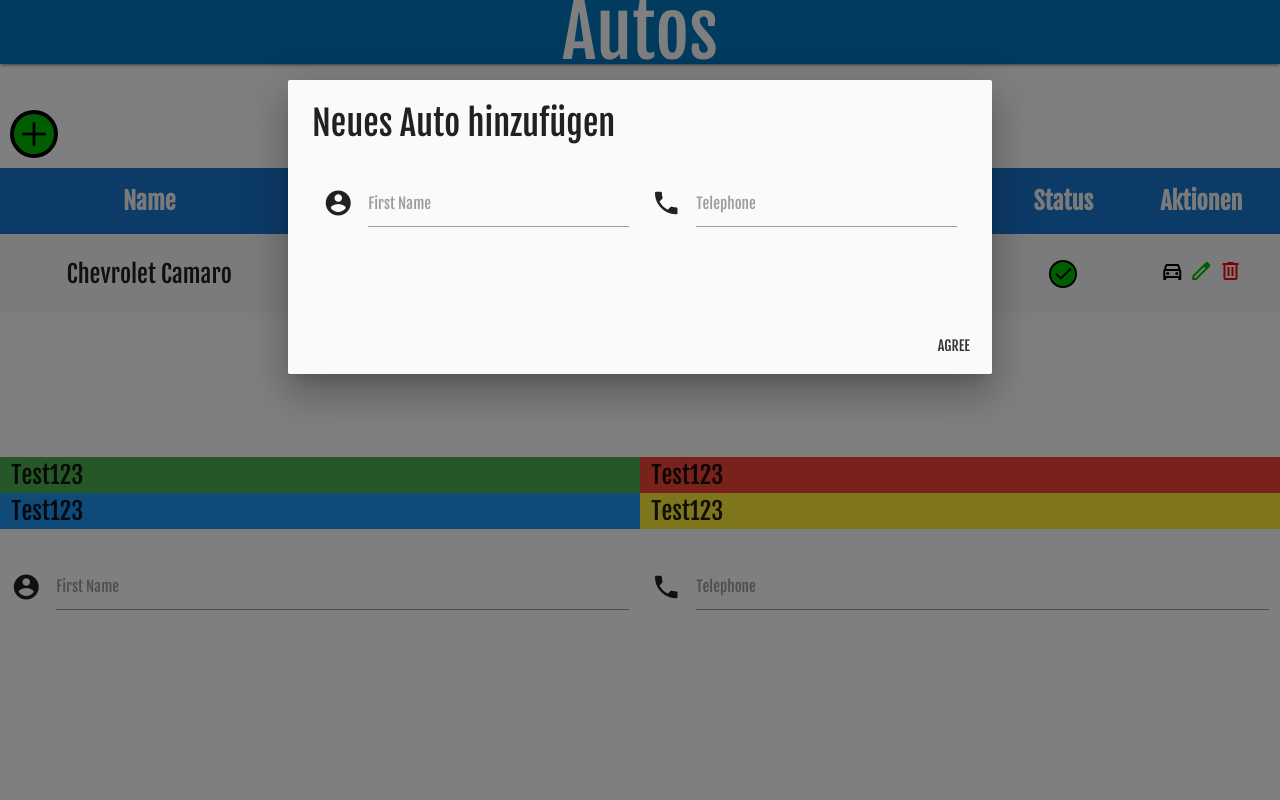
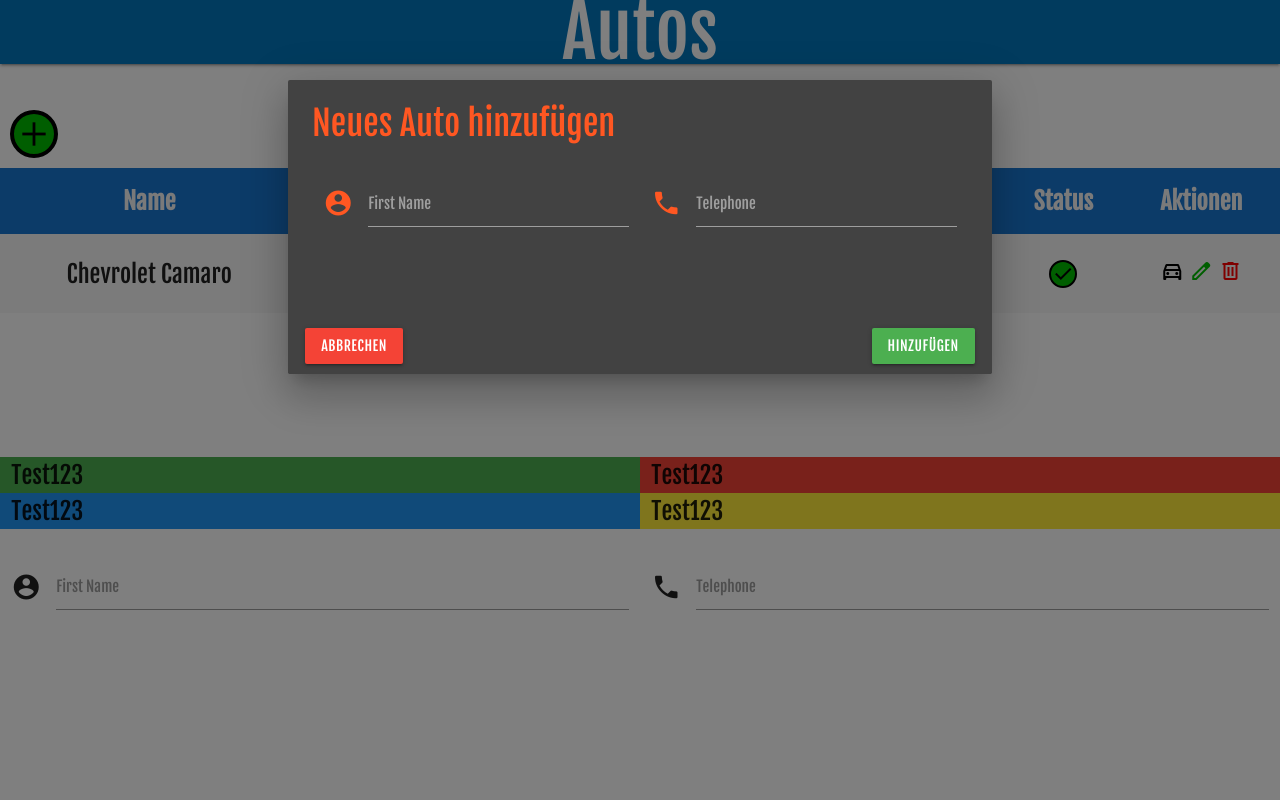
Before and after one commit to pastop6/Modul294, a PHP site: page /auto.html in a window 1280 px wide, after a click on "add". Run offline with PHP 8.4, Linux system fonts and the light colour scheme.

Commit message:
Tag 2 Abend

```diff
--- a/Tag2/auto/auto.html
+++ b/Tag2/auto/auto.html
@@ -28,13 +28,20 @@
 
 
     <!-- Modal Struktur -->
-    <div id="modal1" class="modal">
+    <div id="modal1" class="modal grey darken-3">
         <div class="modal-content">
-          <h4 id="ModalTitle"></h4>
-          <p id="ModalInhalt"></p>
+          <h4 id="ModalTitle" class="deep-orange-text darken-3"></h4>
+          <p id="ModalInhalt" class="deep-orange-text darken-3"></p>
         </div>
-        <div class="modal-footer">
-          <a href="#!" class="modal-close waves-effect waves-green btn-flat">Agree</a>
+        <div class="modal-footer grey darken-3">
+            <div class="row">
+                <div class="col s6">
+                    <div id="close" class="btn red left">Abbrechen</div>
+                </div>
+                <div class="col s6">
+                    <div id="save" class="btn green right">Speichern</div>
+                </div>
+            </div>
         </div>
       </div>
 
--- a/Tag2/auto/css/style.css
+++ b/Tag2/auto/css/style.css
@@ -62,3 +62,27 @@ nav .nav-wrapper {
     background-color: yellow;
     border-radius: 100%;
 }
+
+.input-field input:focus+label{
+    color: yellow !important;
+}
+
+.input-field input[type=text]:focus{
+    border-bottom: 1px solid yellow !important;
+    box-shadow: 0 1px 0 0 yellow !important;
+}
+
+.input-field input:focus{
+    border-bottom: 1px solid yellow !important;
+    box-shadow: 0 1px 0 0 yellow !important;
+}
+
+.input-field .prefix.active{
+    color: yellow !important;
+}
+
+input.valid:not(.browser-default){
+    border-bottom: 1px solid #009dff !important;
+    -webkit-box-shadow: 0 1px 0 0 #009dff !important;
+    box-shadow: 0 1px 0 0 #009dff !important;
+}
--- /dev/null
+++ b/Tag2/auto/js/formular.js
@@ -0,0 +1,19 @@
+$('#testclick').click(function (e) {
+    e.preventDefault();
+    alert("Knopf funktioniert");
+});
+
+$("#close").click(function (e) {
+    e.preventDefault();
+    // alert("Abgebrochen")
+    $('FeldName').val('testo1234').addClass('valid');
+    M.updateTextFields();
+});
+
+$("#save").click(function (e) {
+    e.preventDefault();
+    alert("Gespeichert");
+    var name = $("#FeldName").val();
+    var nummer = $("#FeldNummer").val();
+    alert(name + " " + nummer);
+});
--- a/Tag2/auto/js/index.js
+++ b/Tag2/auto/js/index.js
@@ -5,12 +5,16 @@ $('.modal').modal();
 $('#addCar').click(function (e) {
     e.preventDefault();
     $('#ModalTitle').html('Neues Auto hinzufügen');
-    $("#ModalInhalt").load("pages/formular.html");
+    $("#ModalInhalt").load("pages/formular.html", function(){
+        $.getScript("js/formular.js");
+    });
+    $('#save').html('Hinzufügen');
 });
 
 $('.editCar').click(function (e) {
     e.preventDefault();
     $('#ModalTitle').html('Auto editieren');
+    $('#save').html('Bearbeiten');
 });
 
 $('.deleteCar').click(function (e) {
--- a/Tag2/auto/pages/formular.html
+++ b/Tag2/auto/pages/formular.html
@@ -3,14 +3,25 @@
       <div class="row">
         <div class="input-field col s12 m6">
           <i class="material-icons prefix">account_circle</i>
-          <input id="icon_prefix" type="text" class="validate">
-          <label for="icon_prefix">First Name</label>
+          <input id="FeldName" type="text" class="validate">
+          <label for="FeldName">First Name</label>
         </div>
         <div class="input-field col s12 m6">
           <i class="material-icons prefix">phone</i>
-          <input id="icon_telephone" type="tel" class="validate">
-          <label for="icon_telephone">Telephone</label>
+          <input id="FeldNummer" type="tel" class="validate">
+          <label for="FeldNummer">Telephone</label>
         </div>
       </div>
     </form>
-  </div>
+</div>
+
+<!-- <button id="testclick">klick mich</button> -->
+
+<!-- <button onclick="functionjaja();">
+    jaa
+</button>
+<script>
+    function functionjaja() {
+        alert("jaja");
+    }
+</script> -->
```
Also changed, not shown: Tag2/Testing/test.css (added, +14 -0 lines), Tag2/Testing/test.html (added, +13 -0 lines), backup.txt (added, +13 -0 lines).
